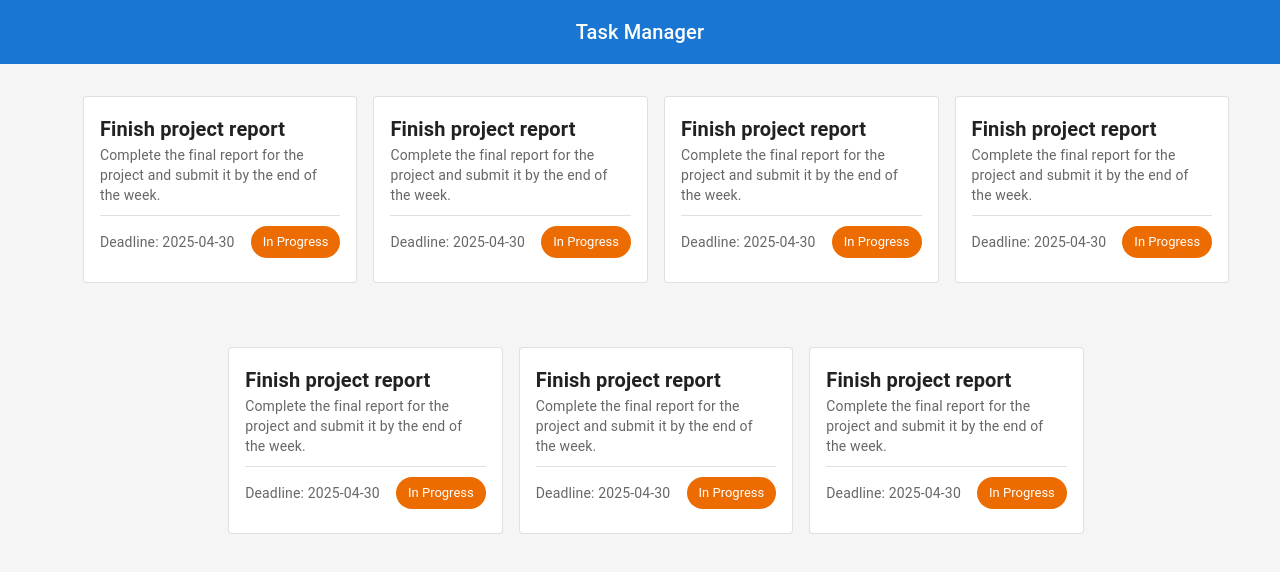
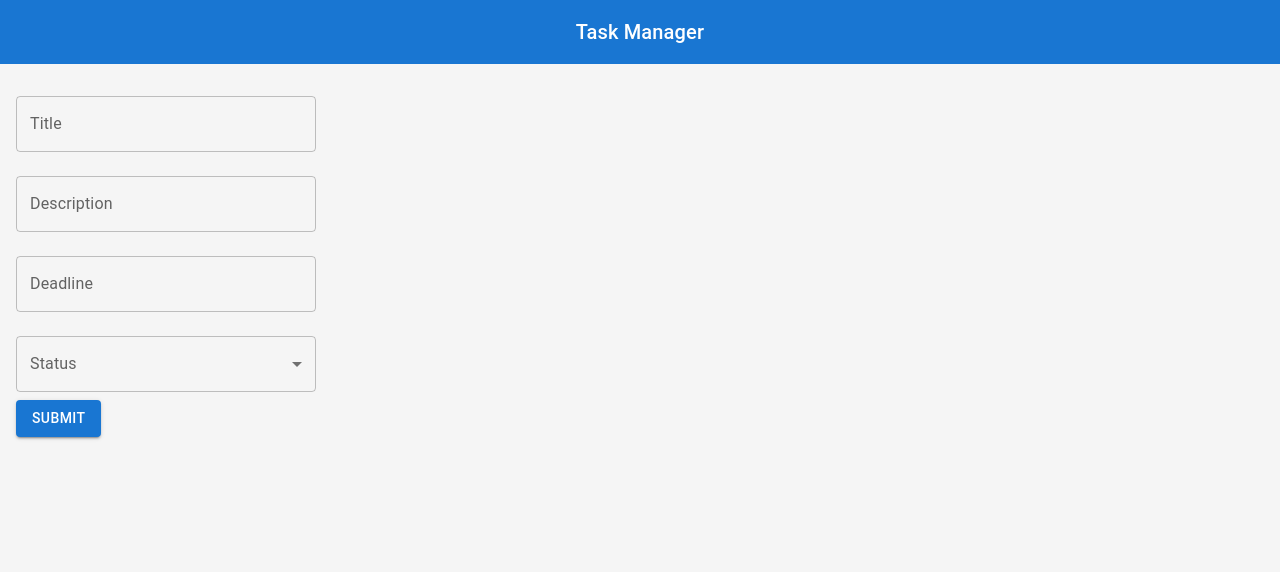
Before and after one commit to Brykl/Tasks-Manager, a React (Vite) app: page / in a window 1280 px wide. Shown: the top 572 px of the page. Built offline with nearby package versions, Linux system fonts and the light colour scheme.

Commit message:
create a simple form for tasks

```diff
--- /dev/null
+++ b/src/components/TaskForm.jsx
@@ -0,0 +1,99 @@
+import {
+  Box,
+  Button,
+  InputLabel,
+  FormControl,
+  Select,
+  MenuItem,
+  Typography,
+  TextField,
+} from "@mui/material";
+import { useState } from "react";
+
+function TaskForm() {
+  const [titleCard, setTitleCard] = useState("");
+  const [description, setDescription] = useState("");
+  const [deadline, setDeadline] = useState("");
+  const [status, setStatus] = useState("");
+  const [error, setError] = useState(""); // Состояние для ошибки
+
+  const handleSubmit = (e) => {
+    e.preventDefault();
+
+    try {
+      // Проверка на пустые поля
+      if (
+        titleCard === "" ||
+        description === "" ||
+        deadline === "" ||
+        status === ""
+      ) {
+        throw new Error("Все поля должны быть заполнены!");
+      }
+
+      // Если все поля заполнены, можно выполнить отправку
+      console.log({ titleCard, description, deadline, status });
+
+      // Очистка формы после отправки
+      setTitleCard("");
+      setDescription("");
+      setDeadline("");
+      setStatus("");
+      setError(""); // Очистка ошибки, если все поля заполнены
+    } catch (error) {
+      // Обработка ошибки
+      setError(error.message); // Устанавливаем сообщение ошибки
+    }
+  };
+
+  return (
+    <Box component="form" onSubmit={handleSubmit} sx={{ width: "300px" }}>
+      {error && (
+        <Typography color="error" variant="body2" sx={{ marginBottom: 2 }}>
+          {error}
+        </Typography>
+      )}
+      <TextField
+        label="Title"
+        value={titleCard}
+        onChange={(e) => setTitleCard(e.target.value)}
+        fullWidth
+        margin="normal"
+      />
+      <TextField
+        label="Description"
+        value={description}
+        onChange={(e) => setDescription(e.target.value)}
+        fullWidth
+        margin="normal"
+      />
+      <TextField
+        label="Deadline"
+        value={deadline}
+        onChange={(e) => setDeadline(e.target.value)}
+        fullWidth
+        margin="normal"
+      />
+
+      <FormControl fullWidth margin="normal">
+        <InputLabel id="status-label">Status</InputLabel>
+        <Select
+          labelId="status-label"
+          value={status}
+          onChange={(e) => setStatus(e.target.value)}
+          label="Status"
+        >
+          <MenuItem value="pending">Pending</MenuItem>
+          <MenuItem value="in-progress">In Progress</MenuItem>
+          <MenuItem value="completed">Completed</MenuItem>
+        </Select>
+      </FormControl>
+
+      <Button type="submit" variant="contained" color="primary">
+        Submit
+      </Button>
+    </Box>
+  );
+}
+
+export default TaskForm;
--- a/src/pages/mainPage.jsx
+++ b/src/pages/mainPage.jsx
@@ -1,16 +1,9 @@
 import { Box } from "@mui/material";
 import DefaultAppBar from "../components/AppBar";
 import Task from "../components/Task";
+import TaskForm from "../components/TaskForm";
 
 function MainPage() {
-  const task = {
-    title: "Finish project report",
-    description:
-      "Complete the final report for the project and submit it by the end of the week.",
-    deadline: "2025-04-30",
-    status: "In Progress",
-  };
-
   return (
     <Box sx={{ display: "flex", flexDirection: "column", height: "100vh" }}>
       <Box sx={{ flexShrink: 0 }}>
@@ -24,23 +17,7 @@ function MainPage() {
           overflowY: "auto",
         }}
       >
-        <Box
-          sx={{
-            display: "flex",
-            flexWrap: "wrap",
-            gap: 2,
-            justifyContent: "center",
-          }}
-        >
-          {[...Array(7)].map((_, index) => (
-            <Box
-              sx={{ width: { xs: "100%", sm: "48%", md: "30%", lg: "22%" } }}
-              key={index}
-            >
-              <Task task={task} />
-            </Box>
-          ))}
-        </Box>
+        <TaskForm />
       </Box>
     </Box>
   );
```
